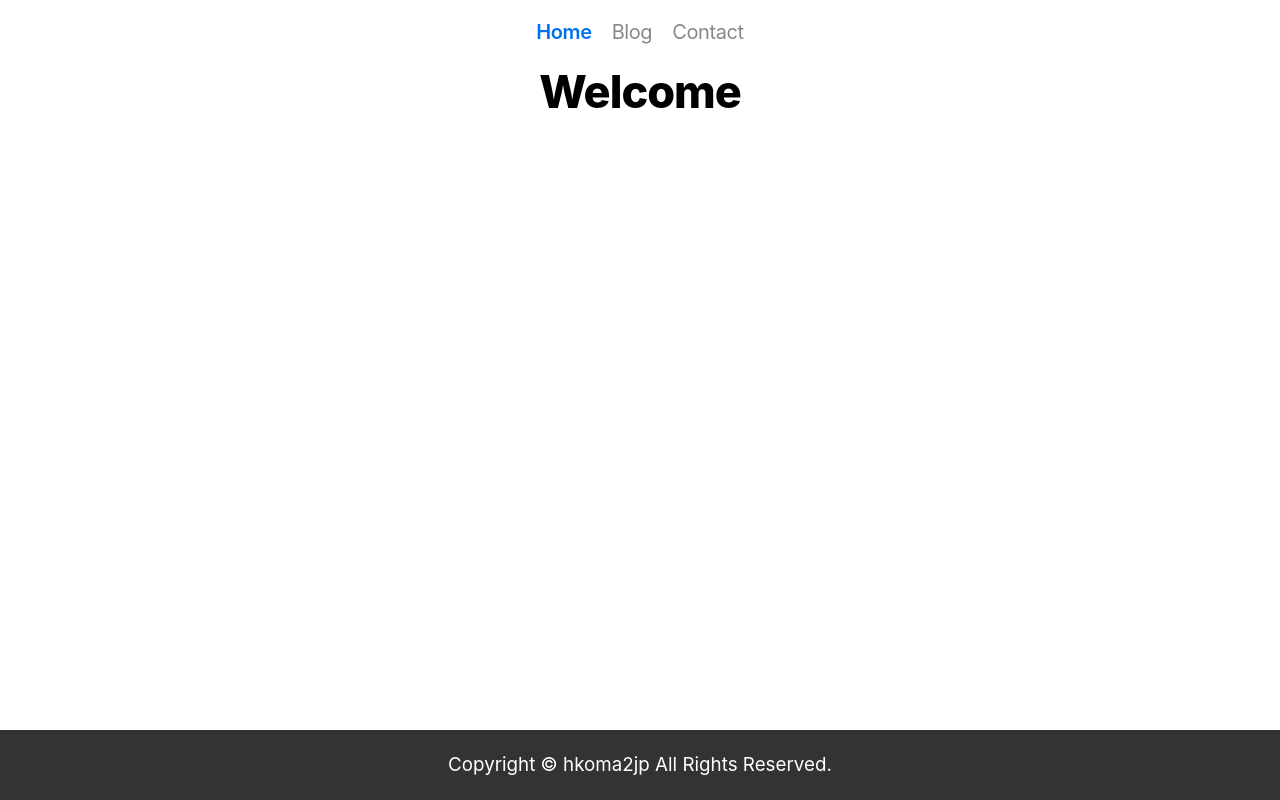
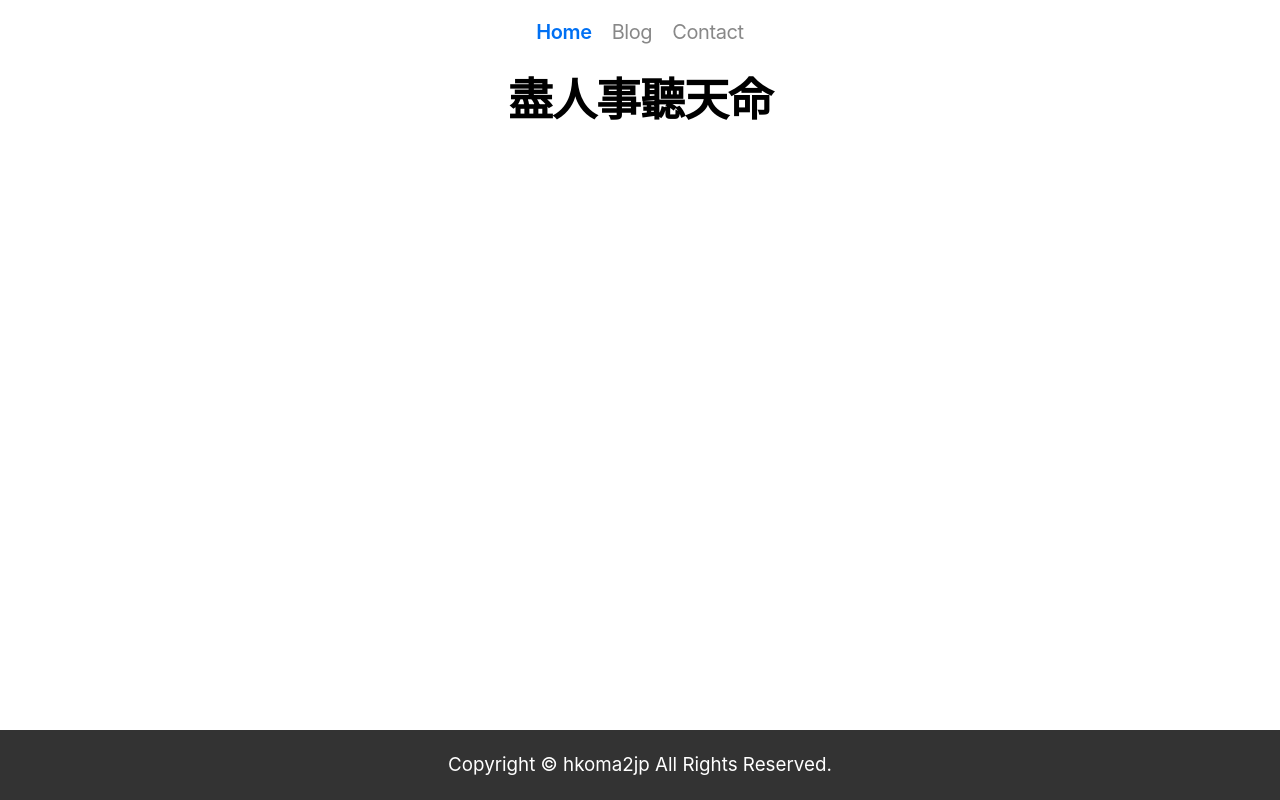
Before and after one commit to hkoma2jp/blog, a Next.js app: page / in a window 1280 px wide. Built offline with nearby package versions, Linux system fonts and the light colour scheme.

Commit message:
mytheme set title

```diff
--- a/src/components/header.tsx
+++ b/src/components/header.tsx
@@ -18,12 +18,12 @@ export default ({ titlePre = '' }) => {
   return (
     <header className={styles.header}>
       <Head>
-        <title>{titlePre ? `${titlePre} |` : ''} hkoma2jp Blog</title>
+        <title>{titlePre ? `${titlePre} |` : ''} 盡人事聽天命</title>
         <meta
           name="description"
           content="An example Next.js site using Notion for the blog"
         />
-        <meta name="og:title" content="hkoma2jp Blog" />
+        <meta name="og:title" content="盡人事聽天命" />
         <meta property="og:image" content={ogImageUrl} />
         <meta name="twitter:site" content="@hkoma2jp" />
         <meta name="twitter:card" content="summary_large_image" />
--- a/src/pages/index.tsx
+++ b/src/pages/index.tsx
@@ -8,7 +8,7 @@ export default () => (
   <>
     <Header titlePre="Home" />
     <div className={sharedStyles.layout}>
-      <h1>Welcome</h1>
+      <h1>盡人事聽天命</h1>
     </div>
   </>
 )
```
